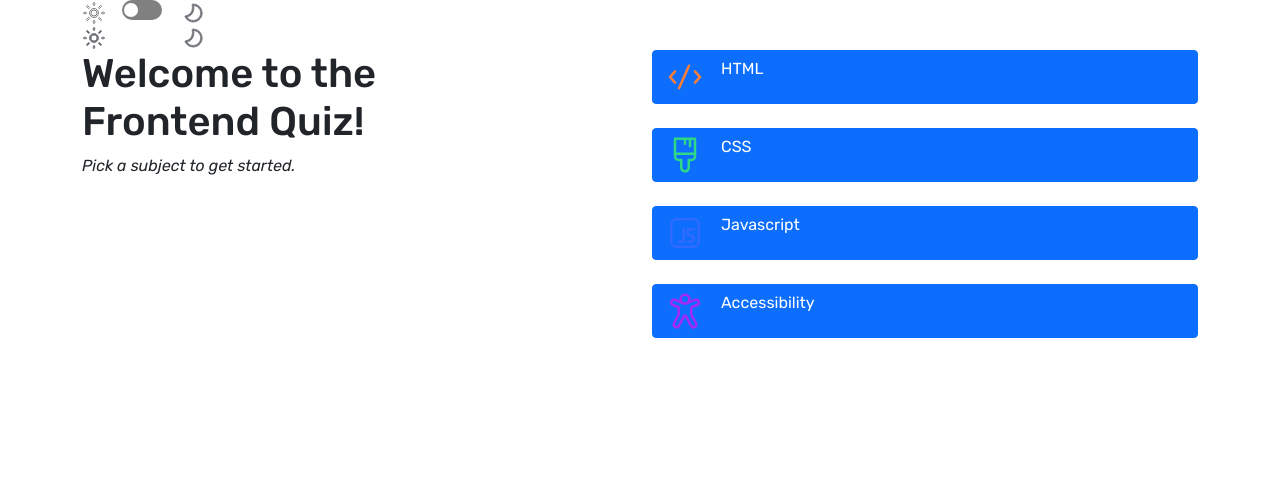
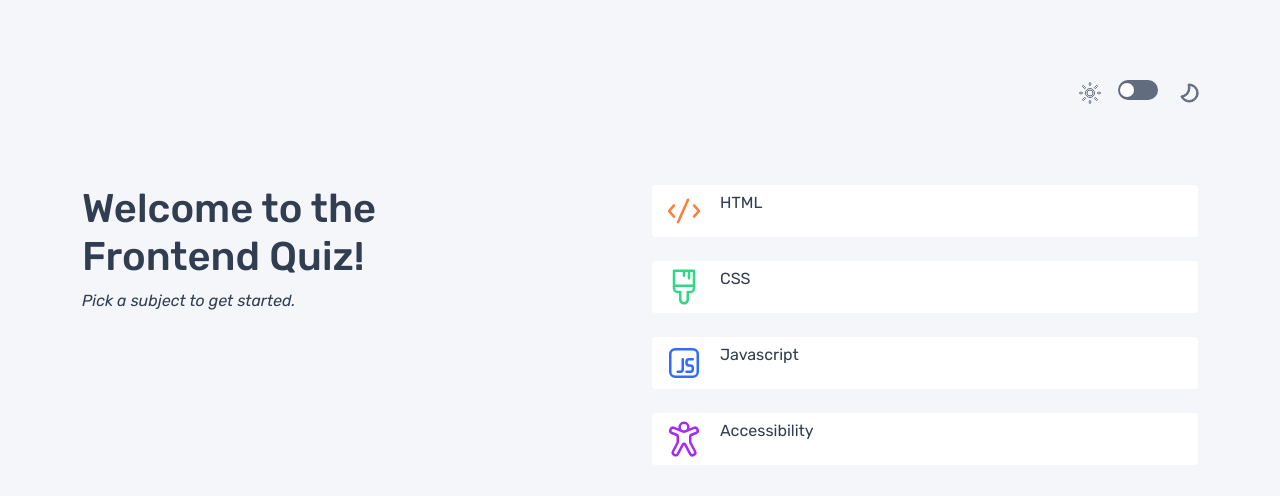
Before and after one commit to nivancheva/frontend-quiz-app-vue, a Vue app: page /#/html in a window 1280 px wide. Shown: the top 496 px of the page. Built offline with nearby package versions, Linux system fonts and the light colour scheme.

Commit message:
toggle dark-mode

```diff
--- a/src/App.vue
+++ b/src/App.vue
@@ -4,28 +4,31 @@ import Toggle from './components/Toggle.vue'
 
 <template>
 <div class="container">
-  <Toggle />
+  <div class="nav d-flex justify-content-between">
+    <div></div>
+    <Toggle />
+  </div>
 
-  <div class="row">
+  <div class="row main-content">
     <header class="col-md">
       <h1>Welcome to the <span class="d-block">Frontend Quiz!</span></h1>
       <p class="fst-italic fs-6">Pick a subject to get started.</p>
     </header>
 
     <div class="d-grid gap-4 col-md">
-      <button class="btn btn-primary d-flex align-self-center gap-3">
+      <button class="btn btn-primary d-flex align-self-center gap-3 btn-quiz">
         <svg xmlns="http://www.w3.org/2000/svg" width="40" height="40" fill="none" viewBox="0 0 40 40"><path fill="#FF7E35" d="M24.508 7.607a1.25 1.25 0 0 1 .634 1.65l-10 22.5a1.25 1.25 0 1 1-2.284-1.015l10-22.5a1.251 1.251 0 0 1 1.65-.635ZM10.832 13.44a1.249 1.249 0 0 1 .1 1.765L6.674 20l4.263 4.795a1.25 1.25 0 1 1-1.87 1.66l-5-5.625a1.25 1.25 0 0 1 0-1.66l5-5.625a1.25 1.25 0 0 1 1.764-.105Zm18.337 0a1.25 1.25 0 0 1 1.765.105l5 5.625a1.25 1.25 0 0 1 0 1.66l-5 5.625a1.25 1.25 0 1 1-1.87-1.66L33.327 20l-4.262-4.795a1.25 1.25 0 0 1 .105-1.765Z"/></svg>
         <p>HTML</p>
       </button>
-      <button class="btn btn-primary d-flex align-items-center gap-3">
+      <button class="btn btn-primary d-flex align-items-center gap-3 btn-quiz">
         <svg xmlns="http://www.w3.org/2000/svg" width="40" height="40" fill="none" viewBox="0 0 40 40"><path fill="#2FD887" d="M10 2.505a1.25 1.25 0 0 0-1.25 1.25V21.25a5 5 0 0 0 5 5H15v6.25a4.999 4.999 0 0 0 9.615 1.913c.25-.607.38-1.257.38-1.913v-6.25h1.255a5 5 0 0 0 5-5V3.755A1.25 1.25 0 0 0 30 2.505H10ZM28.75 17.5h-17.5V5.005h7.5V8.76a1.25 1.25 0 0 0 2.5 0V5.005h2.5v6.24a1.25 1.25 0 0 0 2.5 0v-6.24h2.5V17.5Zm-17.5 3.75V20h17.5v1.25a2.5 2.5 0 0 1-2.5 2.5h-2.505a1.25 1.25 0 0 0-1.25 1.25v7.5a2.497 2.497 0 1 1-4.995 0V25a1.25 1.25 0 0 0-1.25-1.25h-2.5a2.5 2.5 0 0 1-2.5-2.5Z"/></svg>
         <p>CSS</p>
       </button>
-      <button class="btn btn-primary d-flex align-items-center gap-3">
+      <button class="btn btn-primary d-flex align-items-center gap-3 btn-quiz">
         <svg xmlns="http://www.w3.org/2000/svg" width="40" height="40" fill="none" viewBox="0 0 40 40"><path fill="#306AFF" d="M21.25 18.75A3.75 3.75 0 0 1 25 15h3.75a1.25 1.25 0 0 1 0 2.5H25a1.25 1.25 0 0 0-1.25 1.25V20A1.25 1.25 0 0 0 25 21.25h1.25A3.75 3.75 0 0 1 30 25v1.25A3.75 3.75 0 0 1 26.25 30H22.5a1.25 1.25 0 0 1 0-2.5h3.75a1.25 1.25 0 0 0 1.25-1.25V25a1.25 1.25 0 0 0-1.25-1.25H25A3.75 3.75 0 0 1 21.25 20v-1.25ZM20 16.25a1.25 1.25 0 0 0-2.5 0v10a1.25 1.25 0 0 1-1.25 1.25h-2.5a1.25 1.25 0 0 0 0 2.5h2.5A3.75 3.75 0 0 0 20 26.25v-10Zm-15-5A6.25 6.25 0 0 1 11.25 5h17.5A6.25 6.25 0 0 1 35 11.25v17.5A6.25 6.25 0 0 1 28.75 35h-17.5A6.25 6.25 0 0 1 5 28.75v-17.5Zm6.25-3.75a3.75 3.75 0 0 0-3.75 3.75v17.5a3.75 3.75 0 0 0 3.75 3.75h17.5a3.75 3.75 0 0 0 3.75-3.75v-17.5a3.75 3.75 0 0 0-3.75-3.75h-17.5Z"/></svg>
         <p>Javascript</p>
       </button>
-      <button class="btn btn-primary d-flex align-items-center gap-3">
+      <button class="btn btn-primary d-flex align-items-center gap-3 btn-quiz">
         <svg xmlns="http://www.w3.org/2000/svg" width="40" height="40" fill="none" viewBox="0 0 40 40"><path fill="#A729F5" d="M16.875 8.125a3.125 3.125 0 1 1 6.25 0 3.125 3.125 0 0 1-6.25 0ZM20 2.5a5.625 5.625 0 0 0-5.475 6.915l-4.03-1.625a4 4 0 0 0-5.19 2.18 3.95 3.95 0 0 0 2.175 5.175l5.02 2.027v5.96l-4.532 8.525a3.98 3.98 0 0 0 7.024 3.738L20 25.975l5.01 9.42a3.978 3.978 0 0 0 7.025-3.735L27.5 23.13v-5.957l5.02-2.028a3.95 3.95 0 0 0 2.175-5.175 4 4 0 0 0-5.19-2.183l-4.027 1.628A5.626 5.626 0 0 0 20 2.5ZM7.618 10.922a1.5 1.5 0 0 1 1.94-.817l8.57 3.463a5 5 0 0 0 3.744 0l8.57-3.463a1.5 1.5 0 0 1 1.94.817 1.45 1.45 0 0 1-.8 1.905l-5.02 2.025A2.5 2.5 0 0 0 25 17.175v5.957c0 .41.1.814.293 1.175l4.535 8.528a1.48 1.48 0 0 1-2.61 1.39l-5.01-9.425a2.5 2.5 0 0 0-4.415 0l-5.008 9.418a1.477 1.477 0 1 1-2.61-1.388l4.532-8.525A2.5 2.5 0 0 0 15 23.133v-5.96a2.5 2.5 0 0 0-1.563-2.318l-5.02-2.03a1.45 1.45 0 0 1-.8-1.902Z"/></svg>
         <p>Accessibility</p>
       </button>
@@ -35,5 +38,22 @@ import Toggle from './components/Toggle.vue'
 </template>
 
 <style scoped>
+  .main-content,
+  .nav {
+    margin-top: 3rem;
+  }
+
+  .btn-quiz {
+    background: var(--clr-bg-buttons);
+    border: none;
+    color: var(--clr-text);
+  }
+
+  @media (min-width:768px) {
+    .main-content,
+    .nav {
+      margin-top: 5rem;
+    }
+}
 
 </style>
--- a/src/assets/main.css
+++ b/src/assets/main.css
@@ -1,9 +1,31 @@
 @import url('https://fonts.googleapis.com/css2?family=Rubik:ital,wght@0,300..900;1,300..900&display=swap');
 @import './base.css';
 
+:root {
+  --clr-white: rgb(255, 255, 255);
+  --clr-dark-navy: rgb(49, 62, 81);
+  --clr-gray-navy: rgb(59, 77, 102);
+  --clr-light-gray: rgb(98, 108, 127);
+  --clr-blue: rgb(171, 193, 225);
+  --clr-light: rgb(244, 246, 250);;
+  --clr-purple: rgb(167, 41, 245);
+  --clr-green: rgb(38, 215, 130);;
+  --clr-red: rgb(238, 84, 84);;
 
+  --clr-text: var(--clr-dark-navy);
+  --clr-bg-body: var(--clr-light);
+  --clr-bg-buttons: var(--clr-white)
+}
+
+.dark-mode {
+  --clr-text: var(--clr-white);
+  --clr-bg-body: var(--clr-dark-navy);
+  --clr-bg-buttons: var(--clr-gray-navy)
+}
 
 body {
   font-weight: normal;
   font-family: 'Rubik', sans-serif;
+  color: var(--clr-text);
+  background-color: var(--clr-bg-body);
 }
--- a/src/components/Toggle.vue
+++ b/src/components/Toggle.vue
@@ -2,7 +2,8 @@
 import { ref } from 'vue'
 
 function toggleDarkMode() {
-
+    let element = document.body;
+    element.classList.toggle("dark-mode");
 }
 </script>
 
@@ -10,7 +11,6 @@ function toggleDarkMode() {
     <div class='d-flex toggle-dark'>
         <div className='moon-img'>
             <svg xmlns="http://www.w3.org/2000/svg" width="24" height="24" fill="none" viewBox="0 0 24 24"><path fill="#fff" d="M12 1.5a.75.75 0 0 1 .75.75v1.5a.75.75 0 1 1-1.5 0v-1.5A.75.75 0 0 1 12 1.5Zm0 15a4.5 4.5 0 1 0 0-9 4.5 4.5 0 0 0 0 9Zm0-1.5a3 3 0 1 1 0-6 3 3 0 0 1 0 6Zm9.75-2.25a.75.75 0 1 0 0-1.5h-1.5a.75.75 0 1 0 0 1.5h1.5ZM12 19.5a.75.75 0 0 1 .75.75v1.5a.75.75 0 1 1-1.5 0v-1.5a.75.75 0 0 1 .75-.75Zm-8.25-6.75a.75.75 0 1 0 0-1.5h-1.5a.75.75 0 1 0 0 1.5h1.5Zm.969-8.031a.75.75 0 0 1 1.062 0l1.5 1.5a.751.751 0 0 1-1.062 1.062l-1.5-1.5a.75.75 0 0 1 0-1.062Zm1.062 14.562a.75.75 0 1 1-1.062-1.06l1.5-1.5a.75.75 0 1 1 1.062 1.06l-1.5 1.5Zm13.5-14.562a.75.75 0 0 0-1.062 0l-1.5 1.5a.751.751 0 0 0 1.062 1.062l1.5-1.5a.75.75 0 0 0 0-1.062Zm-1.062 14.562a.75.75 0 0 0 1.062-1.06l-1.5-1.5a.75.75 0 0 0-1.062 1.06l1.5 1.5Z"/></svg>
-            <svg xmlns="http://www.w3.org/2000/svg" width="24" height="24" fill="none" viewBox="0 0 24 24"><path fill="#626C7F" d="M12 1.5a.75.75 0 0 1 .75.75v1.5a.75.75 0 1 1-1.5 0v-1.5A.75.75 0 0 1 12 1.5Zm0 15a4.5 4.5 0 1 0 0-9 4.5 4.5 0 0 0 0 9Zm0-1.5a3 3 0 1 1 0-6 3 3 0 0 1 0 6Zm9.75-2.25a.75.75 0 1 0 0-1.5h-1.5a.75.75 0 1 0 0 1.5h1.5ZM12 19.5a.75.75 0 0 1 .75.75v1.5a.75.75 0 1 1-1.5 0v-1.5a.75.75 0 0 1 .75-.75Zm-8.25-6.75a.75.75 0 1 0 0-1.5h-1.5a.75.75 0 1 0 0 1.5h1.5Zm.969-8.031a.75.75 0 0 1 1.062 0l1.5 1.5a.751.751 0 0 1-1.062 1.062l-1.5-1.5a.75.75 0 0 1 0-1.062Zm1.062 14.562a.75.75 0 1 1-1.062-1.06l1.5-1.5a.75.75 0 1 1 1.062 1.06l-1.5 1.5Zm13.5-14.562a.75.75 0 0 0-1.062 0l-1.5 1.5a.751.751 0 0 0 1.062 1.062l1.5-1.5a.75.75 0 0 0 0-1.062Zm-1.062 14.562a.75.75 0 0 0 1.062-1.06l-1.5-1.5a.75.75 0 0 0-1.062 1.06l1.5 1.5Z"/></svg>
         </div>
 
         <label class="switch">
@@ -22,7 +22,6 @@ function toggleDarkMode() {
         </label>
 
         <div className='moon-img'>
-            <svg xmlns="http://www.w3.org/2000/svg" width="24" height="24" fill="none" viewBox="0 0 24 24"><path fill="#626C7F" d="M11.775 4.522A7.5 7.5 0 1 1 4.898 16.09c2.104-.57 4.974-1.953 6.24-5.326.828-2.211.876-4.408.637-6.241ZM20.184 12a8.997 8.997 0 0 0-9.315-8.994.75.75 0 0 0-.713.888c.345 1.821.42 4.092-.424 6.342-1.2 3.201-4.203 4.26-6.115 4.606a.75.75 0 0 0-.542 1.066A9 9 0 0 0 20.184 12Z"/></svg>
             <svg xmlns="http://www.w3.org/2000/svg" width="24" height="24" fill="none" viewBox="0 0 24 24"><path fill="#626C7F" d="M11.775 4.522A7.5 7.5 0 1 1 4.898 16.09c2.104-.57 4.974-1.953 6.24-5.326.828-2.211.876-4.408.637-6.241ZM20.184 12a8.997 8.997 0 0 0-9.315-8.994.75.75 0 0 0-.713.888c.345 1.821.42 4.092-.424 6.342-1.2 3.201-4.203 4.26-6.115 4.606a.75.75 0 0 0-.542 1.066A9 9 0 0 0 20.184 12Z"/></svg>
         </div>
     </div>
@@ -51,7 +50,7 @@ function toggleDarkMode() {
     left: 0;
     right: 0;
     bottom: 0;
-    background-color: grey;
+    background-color: var(--clr-light-gray);
     -webkit-transition: .4s;
     transition: .4s;
 }
@@ -63,17 +62,17 @@ function toggleDarkMode() {
     width: 14px;
     left: 2px;
     bottom: 3px;
-    background-color: white;
+    background-color: var(--clr-white);
     -webkit-transition: .4s;
     transition: .4s;
 }
 
 input:checked + .slider {
-    background-color: purple;
+    background-color: var(--clr-purple);
 }
 
 input:focus + .slider {
-    box-shadow: 0 0 1px purple;
+    box-shadow: 0 0 1px var(--clr-purple);
 }
 
 input:checked + .slider:before {
@@ -104,11 +103,11 @@ input:checked + .slider:before {
 }
 
 .moon-img svg {
-    stroke: grey;
+    stroke: var(--clr-light-gray);
 }
 
 .toggle-dark:hover .slider {
-    background-color: purple;
+    background-color: var(--clr-purple);
 }
 
 @media (min-width:768px) {
```
